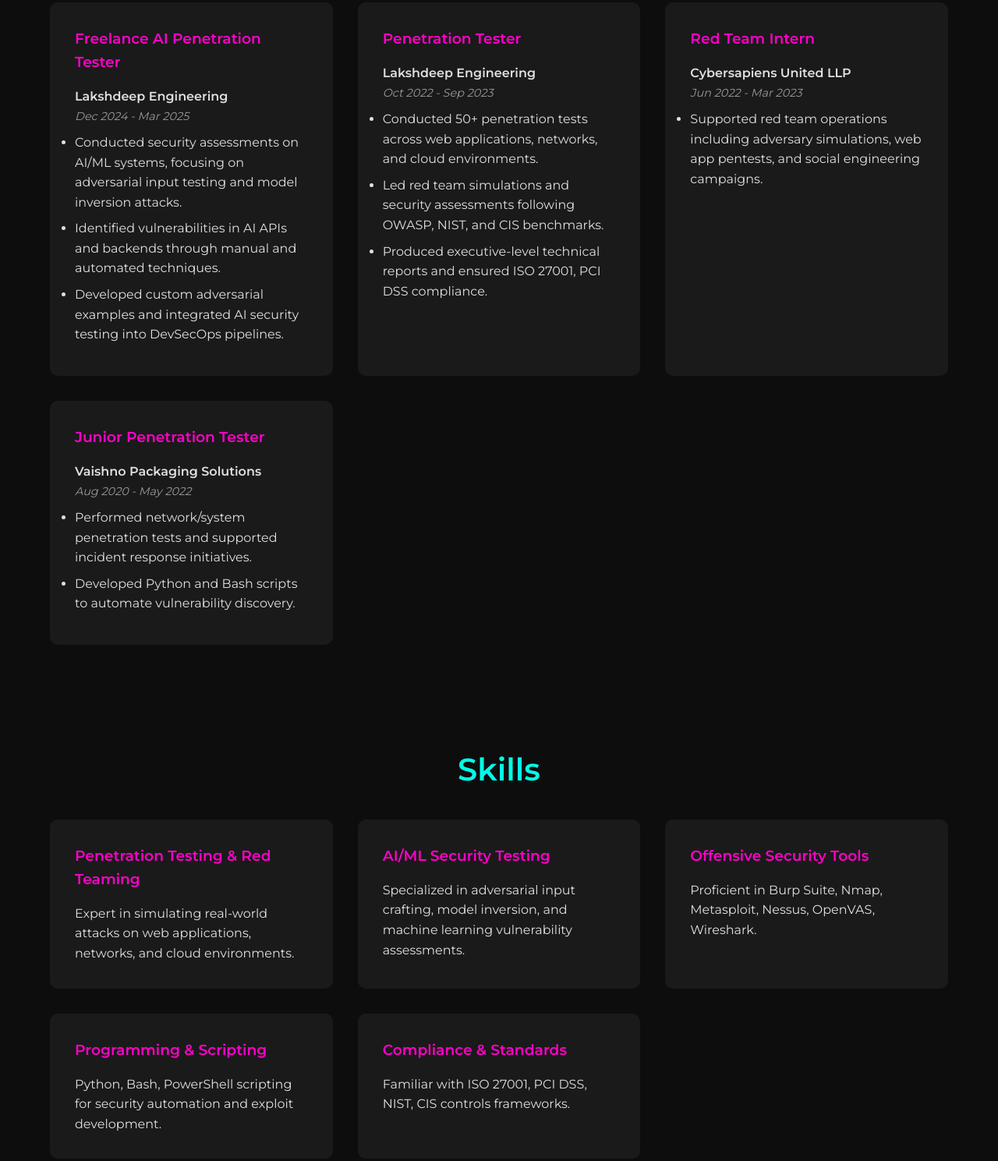
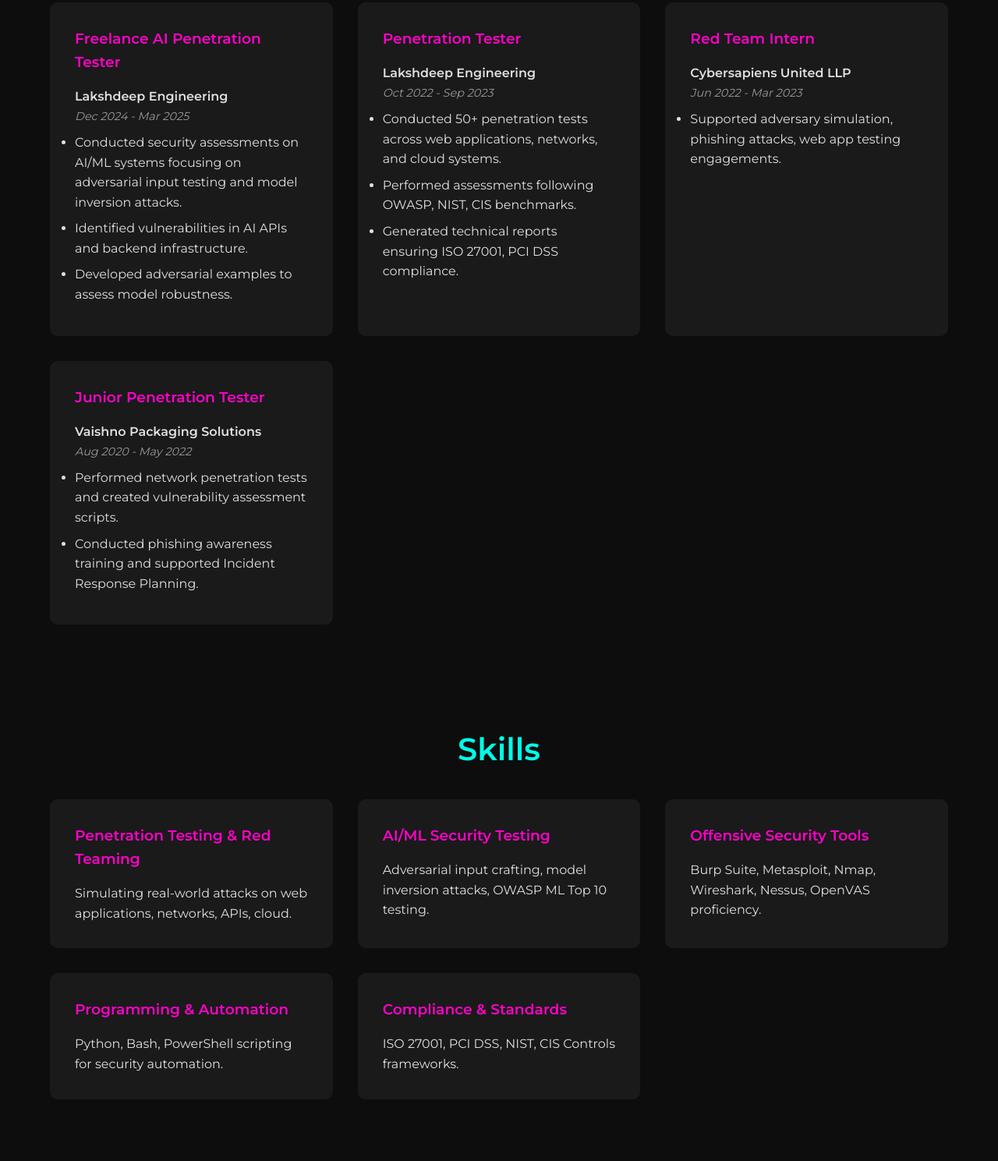
Before and after one commit to chauhanAdity/aditya-profile, a plain HTML site: page index.html in a window 1280 px wide. Shown: the part 1256-2745 px from the top of the page at 78% size. Drawn offline with Linux system fonts and the light colour scheme.

Commit message:
Update index.html

```diff
--- a/index.html
+++ b/index.html
@@ -3,11 +3,12 @@
 <head>
   <meta charset="UTF-8" />
   <meta name="viewport" content="width=device-width, initial-scale=1" />
-  <meta name="description" content="Aditya Chauhan - Certified Penetration Tester and Cybersecurity Consultant | Offensive Security, AI/ML Security Testing, Red Teaming Expert">
+  <meta name="description" content="Aditya Chauhan - Certified Penetration Tester and Cybersecurity Consultant | Offensive Security , Red Teaming Expert">
   <title>Aditya Chauhan | Penetration Tester & CyberSecurity Consultant</title>
   <link href="https://fonts.googleapis.com/css2?family=Montserrat:wght@400;600&family=Roboto:wght@400;500&display=swap" rel="stylesheet" />
   <link rel="stylesheet" href="style.css" />
 </head>
+
 <body>
   <header>
     <nav class="navbar">
@@ -26,6 +27,7 @@
         </ul>
       </div>
     </nav>
+
     <section class="hero">
       <div class="hero-overlay"></div>
       <div class="hero-content container">
@@ -37,6 +39,7 @@
   </header>
 
   <main class="container">
+
     <section id="about" class="section">
       <h2>About Me</h2>
       <p>
@@ -47,14 +50,15 @@
     <section id="experience" class="section">
       <h2>Experience</h2>
       <div class="cards">
+
         <div class="card">
           <h3>Freelance AI Penetration Tester</h3>
           <h4>Lakshdeep Engineering</h4>
           <span class="duration">Dec 2024 - Mar 2025</span>
           <ul>
-            <li>Conducted security assessments on AI/ML systems, focusing on adversarial input testing and model inversion attacks.</li>
-            <li>Identified vulnerabilities in AI APIs and backends through manual and automated techniques.</li>
-            <li>Developed custom adversarial examples and integrated AI security testing into DevSecOps pipelines.</li>
+            <li>Conducted security assessments on AI/ML systems focusing on adversarial input testing and model inversion attacks.</li>
+            <li>Identified vulnerabilities in AI APIs and backend infrastructure.</li>
+            <li>Developed adversarial examples to assess model robustness.</li>
           </ul>
         </div>
 
@@ -63,9 +67,9 @@
           <h4>Lakshdeep Engineering</h4>
           <span class="duration">Oct 2022 - Sep 2023</span>
           <ul>
-            <li>Conducted 50+ penetration tests across web applications, networks, and cloud environments.</li>
-            <li>Led red team simulations and security assessments following OWASP, NIST, and CIS benchmarks.</li>
-            <li>Produced executive-level technical reports and ensured ISO 27001, PCI DSS compliance.</li>
+            <li>Conducted 50+ penetration tests across web applications, networks, and cloud systems.</li>
+            <li>Performed assessments following OWASP, NIST, CIS benchmarks.</li>
+            <li>Generated technical reports ensuring ISO 27001, PCI DSS compliance.</li>
           </ul>
         </div>
 
@@ -74,7 +78,7 @@
           <h4>Cybersapiens United LLP</h4>
           <span class="duration">Jun 2022 - Mar 2023</span>
           <ul>
-            <li>Supported red team operations including adversary simulations, web app pentests, and social engineering campaigns.</li>
+            <li>Supported adversary simulation, phishing attacks, web app testing engagements.</li>
           </ul>
         </div>
 
@@ -83,36 +87,43 @@
           <h4>Vaishno Packaging Solutions</h4>
           <span class="duration">Aug 2020 - May 2022</span>
           <ul>
-            <li>Performed network/system penetration tests and supported incident response initiatives.</li>
-            <li>Developed Python and Bash scripts to automate vulnerability discovery.</li>
+            <li>Performed network penetration tests and created vulnerability assessment scripts.</li>
+            <li>Conducted phishing awareness training and supported Incident Response Planning.</li>
           </ul>
         </div>
+
       </div>
     </section>
 
     <section id="skills" class="section">
       <h2>Skills</h2>
       <div class="cards">
+
         <div class="card">
           <h3>Penetration Testing & Red Teaming</h3>
-          <p>Expert in simulating real-world attacks on web applications, networks, and cloud environments.</p>
+          <p>Simulating real-world attacks on web applications, networks, APIs, cloud.</p>
         </div>
+
         <div class="card">
           <h3>AI/ML Security Testing</h3>
-          <p>Specialized in adversarial input crafting, model inversion, and machine learning vulnerability assessments.</p>
+          <p>Adversarial input crafting, model inversion attacks, OWASP ML Top 10 testing.</p>
         </div>
+
         <div class="card">
           <h3>Offensive Security Tools</h3>
-          <p>Proficient in Burp Suite, Nmap, Metasploit, Nessus, OpenVAS, Wireshark.</p>
+          <p>Burp Suite, Metasploit, Nmap, Wireshark, Nessus, OpenVAS proficiency.</p>
         </div>
+
         <div class="card">
-          <h3>Programming & Scripting</h3>
-          <p>Python, Bash, PowerShell scripting for security automation and exploit development.</p>
+          <h3>Programming & Automation</h3>
+          <p>Python, Bash, PowerShell scripting for security automation.</p>
         </div>
+
         <div class="card">
           <h3>Compliance & Standards</h3>
-          <p>Familiar with ISO 27001, PCI DSS, NIST, CIS controls frameworks.</p>
+          <p>ISO 27001, PCI DSS, NIST, CIS Controls frameworks.</p>
         </div>
+
       </div>
     </section>
 
@@ -132,72 +143,80 @@
       </div>
     </section>
 
-    <section id="certificates" class="section">
+    <section id="certificates" class="section certificates">
       <h2>Certificates</h2>
       <div class="cards">
+
         <div class="card">
           <div class="pdf-icon">📄</div>
           <div class="card-content">
-            <h3 class="cert-name">Certified Penetration Testing Professional (CPENT)</h3>
+            <h3 class="cert-name">ECC-LPTM Certificate</h3>
+            <a href="images/ECC-LPTM-Certificate%20(1).pdf" target="_blank" class="view-cert">View Certificate</a>
           </div>
         </div>
+
         <div class="card">
           <div class="pdf-icon">📄</div>
           <div class="card-content">
-            <h3 class="cert-name">Licensed Penetration Tester (LPT)</h3>
+            <h3 class="cert-name">ECC-CPENT Certificate</h3>
+            <a href="images/ECC-CPENT-Certificate%20(1).pdf" target="_blank" class="view-cert">View Certificate</a>
           </div>
         </div>
+
         <div class="card">
           <div class="pdf-icon">📄</div>
           <div class="card-content">
-            <h3 class="cert-name">Certified Ethical Hacker (CEH)</h3>
+            <h3 class="cert-name">Cybersecurity Analyst (IBM)</h3>
+            <a href="images/Cybersecurity_analyst_ibm.pdf" target="_blank" class="view-cert">View Certificate</a>
           </div>
         </div>
-        <div class="card">
-          <div class="pdf-icon">📄</div>
-          <div class="card-content">
-            <h3 class="cert-name">IBM Cybersecurity Analyst Certification</h3>
-          </div>
-        </div>
+
       </div>
     </section>
 
     <section id="projects" class="section">
       <h2>Projects</h2>
       <div class="cards">
+
         <div class="card">
           <h3>AI/ML Penetration Testing Project</h3>
           <ul>
-            <li>Executed security assessments of machine learning models against adversarial threats and data leakage risks.</li>
+            <li>Executed security testing of machine learning models against adversarial threats and vulnerabilities.</li>
           </ul>
         </div>
 
         <div class="card">
           <h3>Bug Bounty & CTF Participation</h3>
           <ul>
-            <li>Reported vulnerabilities on HackerOne, Bugcrowd, and participated in Hack The Box, TryHackMe challenges achieving Top 10% rankings.</li>
+            <li>Reported vulnerabilities via HackerOne/Bugcrowd and participated in CTF challenges at Hack The Box, TryHackMe.</li>
           </ul>
         </div>
+
       </div>
     </section>
 
     <section id="contact" class="section contact-section">
       <h2>Contact</h2>
       <div class="contact-container">
+
         <div class="contact-info">
           <h3>Email</h3>
           <p><a href="mailto:adichauhan460@gmail.com">adichauhan460@gmail.com</a></p>
         </div>
+
         <div class="contact-info">
           <h3>Phone</h3>
           <p><a href="tel:07826750933">07826750933</a></p>
         </div>
+
         <div class="contact-info">
           <h3>LinkedIn</h3>
           <p><a href="https://www.linkedin.com/in/aditya-chauhan-5bb650180/" target="_blank">Connect with Me</a></p>
         </div>
+
       </div>
     </section>
+
   </main>
 
   <footer>
```
